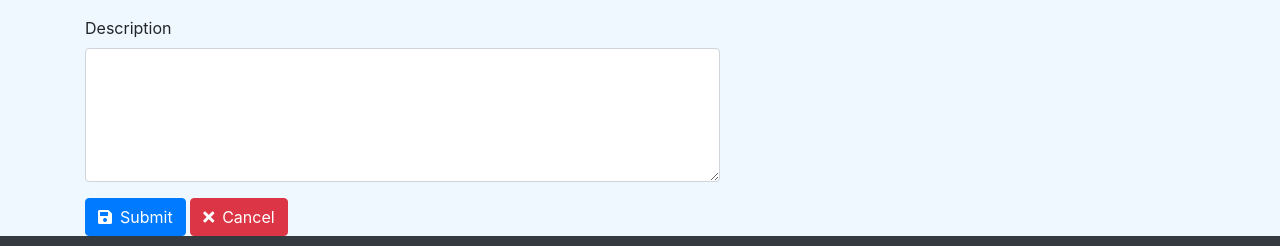
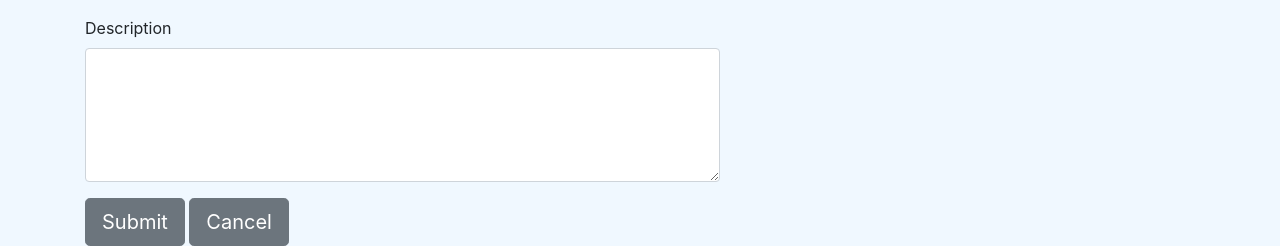
Before and after one commit to Chaithra-J/Item-catalogs, a Flask app: page /catalog/item/new/ in a window 1280 px wide. Shown: the part 584-830 px from the top of the page. Run offline with Flask 2, Linux system fonts and the light colour scheme; the visitor is signed in with stand-in values (Sample User, id 1); data that the repository does not hold is empty; some libraries are stand-ins or nearby versions.

Commit message:
Update new-item.html

```diff
--- a/templates/new-item.html
+++ b/templates/new-item.html
@@ -24,9 +24,8 @@
                       <label for="exampleFormControlTextarea1">Description</label>
                       <textarea name="description" class="form-control" id="exampleFormControlTextarea1" rows="5" required></textarea>
                     </div>
-
-                    <button type="submit" class="btn btn-primary"><i class="fas fa-save text-and-icon"></i>Submit</button>
-                    <a href="{{ url_for('home') }}"><button type="button" class="btn btn-danger"><i class="fas fa-times text-and-icon"></i>Cancel</button></a>
+                    <button type="submit" class="btn btn-secondary btn-lg">Submit</button>
+                    <a href="{{ url_for('home') }}"><button type="button" class="btn btn-secondary btn-lg">Cancel</button></a>
                   </form>
 
             </div>
```
